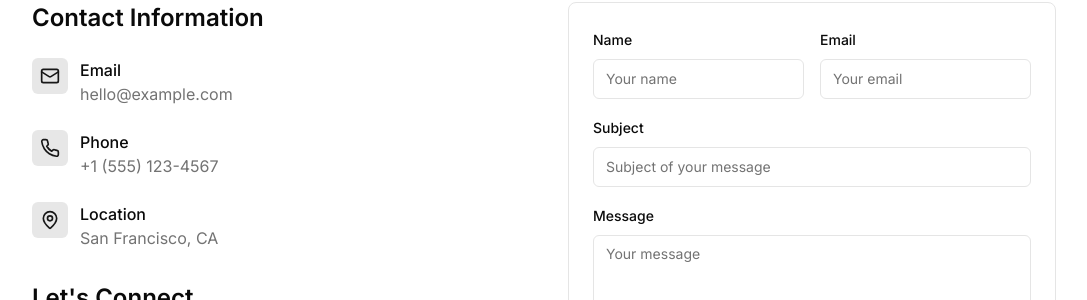
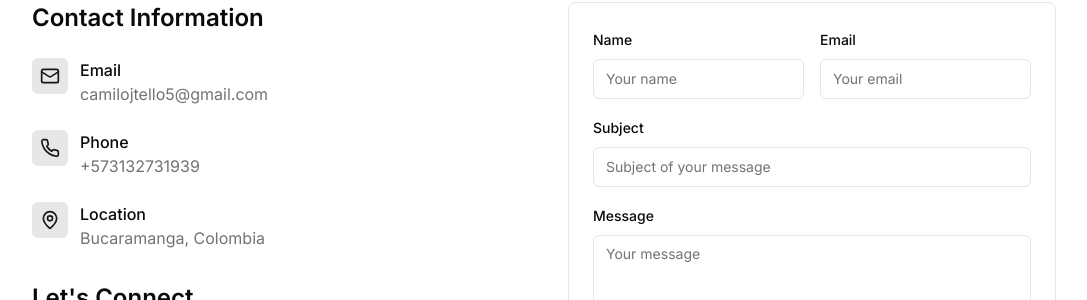
Before and after one commit to CamiloTello002/portfolio, a Next.js app: page / in a window 1280 px wide. Shown: the part 4574-4874 px from the top of the page, without its empty margins (96-1183 px from the left). Built offline with nearby package versions, Linux system fonts and the light colour scheme.

Commit message:
feat: update contact section

```diff
--- a/components/contact.tsx
+++ b/components/contact.tsx
@@ -101,7 +101,7 @@ export default function Contact() {
               </div>
               <div>
                 <h4 className="font-medium">Email</h4>
-                <p className="text-muted-foreground">hello@example.com</p>
+                <p className="text-muted-foreground">camilojtello5@gmail.com</p>
               </div>
             </div>
 
@@ -111,7 +111,7 @@ export default function Contact() {
               </div>
               <div>
                 <h4 className="font-medium">Phone</h4>
-                <p className="text-muted-foreground">+1 (555) 123-4567</p>
+                <p className="text-muted-foreground">+573132731939</p>
               </div>
             </div>
 
@@ -121,7 +121,7 @@ export default function Contact() {
               </div>
               <div>
                 <h4 className="font-medium">Location</h4>
-                <p className="text-muted-foreground">San Francisco, CA</p>
+                <p className="text-muted-foreground">Bucaramanga, Colombia</p>
               </div>
             </div>
           </div>
```
